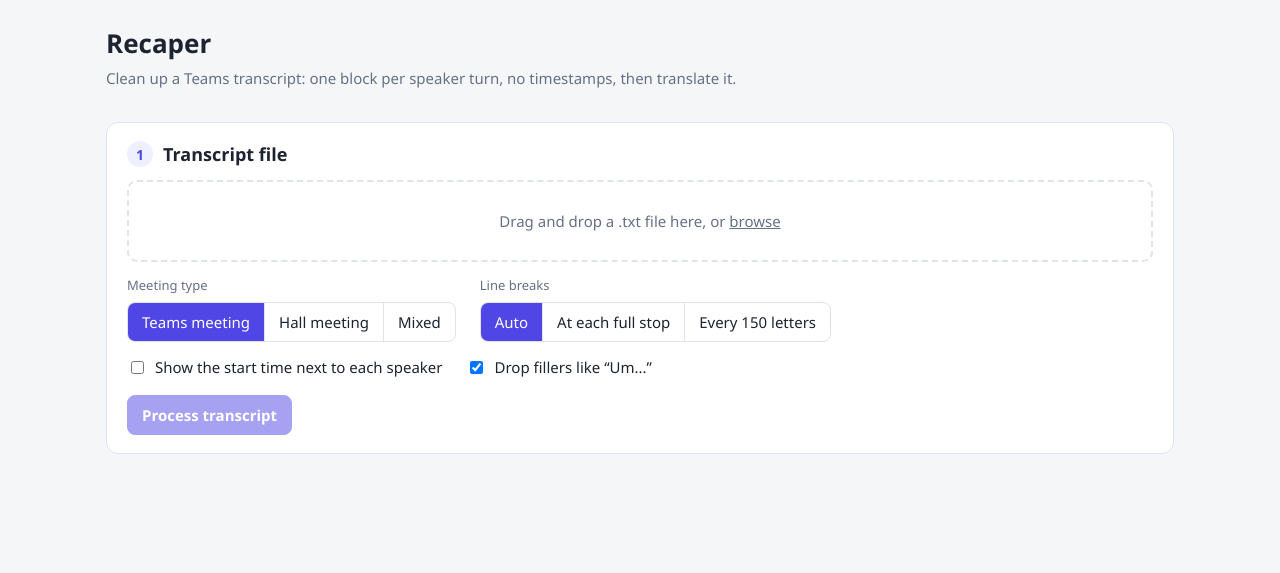
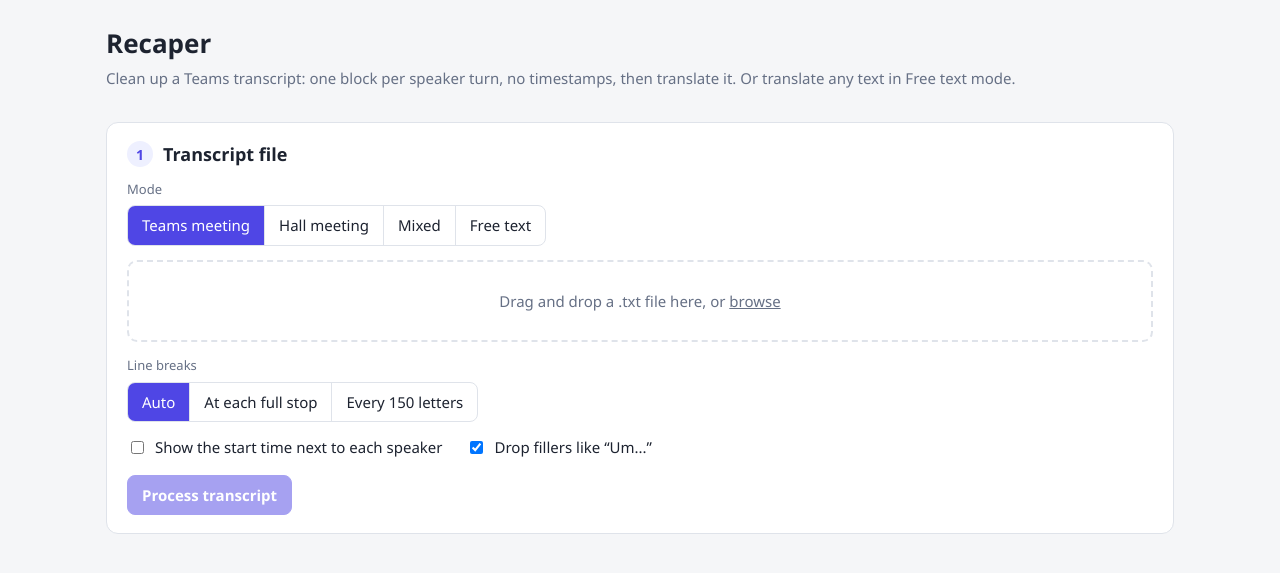
Before and after one commit to naser53/Meeting-Recaper, a Flask app: page / in a window 1280 px wide. Shown: the top 573 px of the page. Run offline with Flask 3, Linux system fonts and the light colour scheme.

Commit message:
Add a Free text mode for translating pasted text
A fourth mode beside Teams, Hall and Mixed: a large box for pasted text,
an input language (Auto-detect by default) and an output language
(Persian by default). It uses the same DeepL / Ollama / Google selector
and batching; long paragraphs are cut at sentence ends and every piece is
joined back in its original order, with blank lines kept.

The translate route takes an optional source language, passed to DeepL
as source_lang, to Google as the source, and named in the Ollama prompt.

Co-Authored-By: Claude Opus 5.5 (1M context) <noreply@anthropic.com>

```diff
--- a/app.py
+++ b/app.py
@@ -1,4 +1,4 @@
-"""Recaper: clean up Microsoft Teams transcripts and translate them.
+"""Recaper: clean up Microsoft Teams transcripts and translate them, or translate free text.
 
 Run:  python app.py   then open http://127.0.0.1:5000
 """
@@ -38,10 +38,14 @@ LANGUAGES = [
     ("fr", "French"), ("de", "German"), ("es", "Spanish"), ("it", "Italian"),
     ("ru", "Russian"), ("zh-CN", "Chinese (Simplified)"), ("hi", "Hindi"), ("ur", "Urdu"),
     ("iw", "Hebrew"), ("ja", "Japanese"), ("ko", "Korean"), ("pt", "Portuguese"), ("nl", "Dutch"),
+    ("ps", "Pashto"), ("pl", "Polish"), ("sv", "Swedish"), ("uk", "Ukrainian"), ("el", "Greek"),
+    ("id", "Indonesian"), ("vi", "Vietnamese"),
 ]
 RTL_LANGS = ["fa", "ar", "ur", "iw", "ps", "ku"]
 # DeepL uses its own codes for a few languages
 DEEPL_CODES = {"en": "EN-US", "pt": "PT-PT", "zh-CN": "ZH-HANS", "iw": "HE"}
+# source languages take no variant
+DEEPL_SOURCE_CODES = {"zh-CN": "ZH", "iw": "HE"}
 
 
 @app.route("/")
@@ -123,11 +127,13 @@ def deepl_call(key, path, payload=None):
         return e.code, e.read().decode("utf-8", errors="replace")
 
 
-def translate_deepl(lines, target):
+def translate_deepl(lines, target, source=None):
     key = deepl_key()
     if not key:
         raise RuntimeError(f'No "DeepL API Key:" line found in {API_FILE.name}.')
     payload = {"text": lines, "target_lang": DEEPL_CODES.get(target, target).upper()}
+    if source and source != "auto":
+        payload["source_lang"] = DEEPL_SOURCE_CODES.get(source, source).upper()
     for attempt in range(4):
         status, body = deepl_call(key, "translate", payload)
         if status in (429, 500, 502, 503, 504) and attempt < 3:
@@ -207,10 +213,20 @@ OLLAMA_SCHEMA = {
 }
 
 
-def _ollama_batch(lines, language, model):
+def language_name(code):
+    return dict(LANGUAGES).get(code, code).split(" (")[0]
+
+
+def _ollama_batch(lines, language, model, source=None):
     numbered = "\n".join(f"{i + 1}. {l}" for i, l in enumerate(lines))
+    if source is None:  # transcript mode
+        what = "meeting transcript lines from English"
+    elif source == "auto":
+        what = "text lines from the language they are written in"
+    else:
+        what = f"text lines from {language_name(source)}"
     system = (
-        f"You are a professional translator. Translate meeting transcript lines from English into {language}. "
+        f"You are a professional translator. Translate {what} into {language}. "
         "Keep the meaning, tone and names; write natural, fluent text. "
         f'Answer only with JSON: {{"translations": [...]}} holding exactly {len(lines)} strings, '
         "one translated line for each numbered input line, in the same order, without the numbers. "
@@ -240,12 +256,12 @@ def _ollama_batch(lines, language, model):
     return None
 
 
-def translate_ollama(lines, target, model):
-    language = dict(LANGUAGES).get(target, target).split(" (")[0]
+def translate_ollama(lines, target, model, source=None):
+    language = language_name(target)
     model = (model or api_value("Ollama Model") or OLLAMA_DEFAULT_MODEL).strip()
 
     def run(part):
-        out = _ollama_batch(part, language, model)
+        out = _ollama_batch(part, language, model, source)
         if out is not None:
             return out
         if len(part) == 1:
@@ -277,13 +293,13 @@ def _translate_one(translator, text):
             time.sleep(1.5 * (attempt + 1))
 
 
-def translate_google(lines, target):
+def translate_google(lines, target, source=None):
     try:
         from deep_translator import GoogleTranslator
     except ModuleNotFoundError:
         raise RuntimeError("Google needs the deep-translator package: python -m pip install deep-translator")
 
-    translator = GoogleTranslator(source="auto", target=target)
+    translator = GoogleTranslator(source=source or "auto", target=target)
 
     def run(part):
         if len(part) == 1:
@@ -300,10 +316,12 @@ def translate_google(lines, target):
 
 @app.post("/api/translate")
 def translate():
-    """Translate one batch of lines; the page sends the transcript batch by batch."""
+    """Translate one batch of lines; the page sends the text batch by batch.
+    "source" is sent only in free text mode: a language code or "auto"."""
     data = request.get_json(force=True)
     lines = data.get("lines") or []
     target = data.get("target", "fa")
+    source = data.get("source") or None
     engine = data.get("engine", "deepl")
     limit = BATCH.get(engine, BATCH["google"])
     if len(lines) > limit["lines"] or (len(lines) > 1 and sum(len(l) + 1 for l in lines) > limit["chars"] + 500):
@@ -312,11 +330,11 @@ def translate():
         return jsonify(lines=[])
     try:
         if engine == "deepl":
-            out = translate_deepl(lines, target)
+            out = translate_deepl(lines, target, source)
         elif engine == "ollama":
-            out = translate_ollama(lines, target, data.get("model"))
+            out = translate_ollama(lines, target, data.get("model"), source)
         else:
-            out = translate_google(lines, target)
+            out = translate_google(lines, target, source)
     except Exception as exc:
         return jsonify(error=f"Translation failed: {exc}"), 502
     return jsonify(lines=out)
--- a/static/app.js
+++ b/static/app.js
@@ -32,7 +32,11 @@
     a.click();
     URL.revokeObjectURL(a.href);
   }
-  function baseName() { return (state.fileName || "transcript").replace(/\.[^.]+$/, ""); }
+  function baseName() {
+    if (isFree()) return "Free text";
+    return (state.fileName || "transcript").replace(/\.[^.]+$/, "");
+  }
+  const isFree = () => state.type === "free";
   const esc = (s) => s.replace(/[&<>"]/g, (c) => ({ "&": "&amp;", "<": "&lt;", ">": "&gt;", '"': "&quot;" }[c]));
   function fmtTime(sec) {
     const h = Math.floor(sec / 3600), m = Math.floor((sec % 3600) / 60), s = sec % 60;
@@ -71,7 +75,36 @@
     state.turns = null;
   }
 
-  seg("type", "type", () => { state.hallIds = null; resetBelow(); });
+  seg("type", "type", () => { state.hallIds = null; setMode(); });
+
+  // Free text mode: no file and no speaker steps, only the text box and the translation card.
+  function setMode() {
+    const free = isFree();
+    document.querySelectorAll(".transcript-only").forEach((el) => { el.hidden = free; });
+    document.querySelectorAll(".free-only").forEach((el) => { el.hidden = !free; });
+    $("inTitle").textContent = free ? "Text to translate" : "Transcript file";
+    resetBelow();
+    if (free) {
+      $("trStep").textContent = "2";
+      $("trCard").hidden = false;
+      freeStats();
+    }
+  }
+
+  function freeStats() {
+    const t = $("freeText").value;
+    $("freeStats").textContent = t.trim() ? `${t.length.toLocaleString()} characters, ${t.split("\n").length} lines` : "";
+  }
+  $("freeText").addEventListener("input", freeStats);
+  $("pasteFree").addEventListener("click", async () => {
+    try {
+      $("freeText").value = await navigator.clipboard.readText();
+      freeStats();
+    } catch {
+      $("freeStats").textContent = "The browser did not allow reading the clipboard. Click in the box and press Ctrl+V.";
+    }
+  });
+  $("clearFree").addEventListener("click", () => { $("freeText").value = ""; freeStats(); $("freeText").focus(); });
   seg("format", "format", () => state.turns && buildTranscript());
   $("showTime").addEventListener("change", () => state.turns && buildTranscript());
   $("dropFillers").addEventListener("change", () => state.turns && buildTranscript());
@@ -266,7 +299,70 @@
   $("engine").addEventListener("change", onEngine);
   onEngine();
 
-  async function translateAll() {
+  // a few lines per request, so no request is ever too long
+  function makeChunks(items, maxLines, maxChars) {
+    const chunks = [];
+    let cur = [], size = 0;
+    for (const it of items) {
+      const len = it.text.length + 1;
+      if (cur.length && (cur.length >= maxLines || size + len > maxChars)) { chunks.push(cur); cur = []; size = 0; }
+      cur.push(it); size += len;
+    }
+    if (cur.length) chunks.push(cur);
+    return chunks;
+  }
+
+  // A pasted paragraph can be longer than one request allows: cut it at sentence
+  // ends, or at spaces if one sentence is still too long.
+  function splitLong(text, max) {
+    if (text.length <= max) return [text];
+    const parts = [];
+    let cur = "";
+    const flush = () => { if (cur) parts.push(cur); cur = ""; };
+    for (let s of text.split(/(?<=[.!?؟。！？])\s+/)) {
+      if (cur && cur.length + 1 + s.length > max) flush();
+      while (s.length > max) {
+        let cut = s.lastIndexOf(" ", max);
+        if (cut < max / 2) cut = max;
+        parts.push(s.slice(0, cut).trim());
+        s = s.slice(cut).trim();
+      }
+      if (s) cur = cur ? cur + " " + s : s;
+    }
+    flush();
+    return parts.filter((p) => p);
+  }
+
+  function translateAll() { return isFree() ? translateFree() : translateTranscript(); }
+
+  // Send the chunks one after another and call put(item, translation) for each line.
+  async function runChunks(chunks, extra, put) {
+    const engine = $("engine").value;
+    for (let c = 0; c < chunks.length; c++) {
+      msg("trMsg", `Translating part ${c + 1} of ${chunks.length}…`);
+      const r = await post("/api/translate", { lines: chunks[c].map((x) => x.text), target: $("lang").value, engine, model: $("model").value, ...extra });
+      chunks[c].forEach((it, j) => put(it, r.lines[j] ?? it.text));
+      $("trBar").style.width = `${Math.round(((c + 1) / chunks.length) * 100)}%`;
+    }
+  }
+
+  async function translateFree() {
+    const lines = $("freeText").value.replace(/\r/g, "").split("\n");
+    if (!lines.some((l) => l.trim())) { msg("trMsg", "Paste some text first.", true); return; }
+    const { lines: maxLines, chars: maxChars } = window.RECAPER.batch[$("engine").value];
+    const items = []; // {li, pi, text}: line li, piece pi of that line
+    const out = lines.map((l) => (l.trim() ? splitLong(l, maxChars) : [l]));
+    out.forEach((pieces, li) => {
+      if (lines[li].trim()) pieces.forEach((p, pi) => items.push({ li, pi, text: p }));
+    });
+    const chunks = makeChunks(items, maxLines, maxChars);
+    await withProgress(chunks, async () => {
+      await runChunks(chunks, { source: $("srcLang").value }, (it, v) => { out[it.li][it.pi] = v; });
+      return out.map((pieces) => pieces.join(" ")).join("\n");
+    });
+  }
+
+  async function translateTranscript() {
     // Use the transcript as shown, so hand edits in the result box are kept.
     const turns = parseResult($("result").value);
     if (!turns.length) return;
@@ -276,35 +372,23 @@
       if (withNames) items.push({ t: ti, k: -1, text: t.header });
       t.lines.forEach((l, li) => items.push({ t: ti, k: li, text: l }));
     });
+    const { lines: maxLines, chars: maxChars } = window.RECAPER.batch[$("engine").value];
+    const chunks = makeChunks(items, maxLines, maxChars);
+    const out = turns.map((t) => ({ header: t.header, lines: t.lines.slice() }));
+    await withProgress(chunks, async () => {
+      await runChunks(chunks, {}, (it, v) => { if (it.k === -1) out[it.t].header = v; else out[it.t].lines[it.k] = v; });
+      return out.map((t) => t.header + "\n" + t.lines.join("\n")).join("\n\n") + "\n";
+    });
+  }
 
-    // a few lines per request, so no request is ever too long
+  async function withProgress(chunks, work) {
     const engine = $("engine").value;
-    const { lines: maxLines, chars: maxChars } = window.RECAPER.batch[engine];
-    const chunks = [];
-    let cur = [], size = 0;
-    for (const it of items) {
-      const len = it.text.length + 1;
-      if (cur.length && (cur.length >= maxLines || size + len > maxChars)) { chunks.push(cur); cur = []; size = 0; }
-      cur.push(it); size += len;
-    }
-    if (cur.length) chunks.push(cur);
-
     const btn = $("translate");
     btn.disabled = true;
     document.querySelector(".progress").hidden = false;
     $("trBar").style.width = "0";
-    const out = turns.map((t) => ({ header: t.header, lines: t.lines.slice() }));
     try {
-      for (let c = 0; c < chunks.length; c++) {
-        msg("trMsg", `Translating part ${c + 1} of ${chunks.length}…`);
-        const r = await post("/api/translate", { lines: chunks[c].map((x) => x.text), target: $("lang").value, engine, model: $("model").value });
-        chunks[c].forEach((it, j) => {
-          const v = r.lines[j] ?? it.text;
-          if (it.k === -1) out[it.t].header = v; else out[it.t].lines[it.k] = v;
-        });
-        $("trBar").style.width = `${Math.round(((c + 1) / chunks.length) * 100)}%`;
-      }
-      $("trOut").value = out.map((t) => t.header + "\n" + t.lines.join("\n")).join("\n\n") + "\n";
+      $("trOut").value = await work();
       $("trOut").hidden = false;
       $("trActions").hidden = false;
       msg("trMsg", `Done, ${chunks.length} part(s).`);
--- a/static/style.css
+++ b/static/style.css
@@ -20,6 +20,8 @@ main { max-width: 1100px; margin: 0 auto; padding: 8px 16px 48px; }
 h2 { margin: 0 0 12px; font-size: 18px; display: flex; align-items: center; gap: 10px; }
 h2 small { color: var(--muted); font-weight: 400; font-size: 13px; }
 .step { display: inline-grid; place-items: center; width: 26px; height: 26px; border-radius: 50%; background: var(--soft); color: var(--accent); font-size: 14px; }
+.mode { margin-bottom: 14px; align-items: flex-start; }
+#freeText { min-height: 300px; font-family: Vazirmatn, "Segoe UI", sans-serif; font-size: 15px; line-height: 1.8; }
 .drop { display: block; border: 2px dashed var(--line); border-radius: 10px; padding: 28px; text-align: center; color: var(--muted); cursor: pointer; transition: .15s; }
 .drop:hover, .drop.over { border-color: var(--accent); background: var(--soft); color: var(--ink); }
 .drop.loaded { border-style: solid; border-color: var(--accent); color: var(--ink); }
--- a/templates/index.html
+++ b/templates/index.html
@@ -11,27 +11,38 @@
 <body>
 <header class="top">
   <h1>Recaper</h1>
-  <p>Clean up a Teams transcript: one block per speaker turn, no timestamps, then translate it.</p>
+  <p>Clean up a Teams transcript: one block per speaker turn, no timestamps, then translate it. Or translate any text in Free text mode.</p>
 </header>
 
 <main>
   <!-- 1. Upload and options -->
   <section class="card">
-    <h2><span class="step">1</span> Transcript file</h2>
-    <label id="drop" class="drop">
+    <h2><span class="step">1</span> <span id="inTitle">Transcript file</span></h2>
+    <div class="field mode">
+      <span class="label">Mode</span>
+      <div class="seg" id="type">
+        <button data-v="teams" class="on">Teams meeting</button>
+        <button data-v="hall">Hall meeting</button>
+        <button data-v="mixed">Mixed</button>
+        <button data-v="free">Free text</button>
+      </div>
+    </div>
+
+    <label id="drop" class="drop transcript-only">
       <input type="file" id="file" accept=".txt,text/plain" hidden>
       <span id="dropText">Drag and drop a .txt file here, or <u>browse</u></span>
     </label>
 
-    <div class="row">
-      <div class="field">
-        <span class="label">Meeting type</span>
-        <div class="seg" id="type">
-          <button data-v="teams" class="on">Teams meeting</button>
-          <button data-v="hall">Hall meeting</button>
-          <button data-v="mixed">Mixed</button>
-        </div>
+    <div id="freeBox" class="free-only" hidden>
+      <textarea id="freeText" dir="auto" spellcheck="false" placeholder="Paste or type any text here (Ctrl+V)"></textarea>
+      <div class="row">
+        <button id="pasteFree">Paste from clipboard</button>
+        <button id="clearFree">Clear</button>
+        <span id="freeStats" class="msg"></span>
       </div>
+    </div>
+
+    <div class="row transcript-only">
       <div class="field">
         <span class="label">Line breaks</span>
         <div class="seg" id="format">
@@ -41,12 +52,12 @@
         </div>
       </div>
     </div>
-    <div class="row">
+    <div class="row transcript-only">
       <label class="check"><input type="checkbox" id="showTime"> Show the start time next to each speaker</label>
       <label class="check"><input type="checkbox" id="dropFillers" checked> Drop fillers like “Um...”</label>
     </div>
-    <button id="process" class="primary" disabled>Process transcript</button>
-    <span id="processMsg" class="msg"></span>
+    <button id="process" class="primary transcript-only" disabled>Process transcript</button>
+    <span id="processMsg" class="msg transcript-only"></span>
   </section>
 
   <!-- 2. Markpoints (hall / mixed) -->
@@ -101,6 +112,13 @@
         <input id="model" list="modelList" value="{{ ollama_model }}" spellcheck="false">
         <datalist id="modelList"></datalist>
       </div>
+      <div class="field free-only" hidden>
+        <span class="label">Translate from</span>
+        <select id="srcLang">
+          <option value="auto" selected>Auto-detect</option>
+          {% for code, name in languages %}<option value="{{ code }}">{{ name }}</option>{% endfor %}
+        </select>
+      </div>
       <div class="field">
         <span class="label">Translate to</span>
         <select id="lang">
@@ -114,7 +132,7 @@
           <button data-v="ltr">Left to right</button>
         </div>
       </div>
-      <div class="field">
+      <div class="field transcript-only">
         <span class="label">&nbsp;</span>
         <label class="check"><input type="checkbox" id="trNames"> Translate speaker names too</label>
       </div>
```
Also changed, not shown: README.md.
